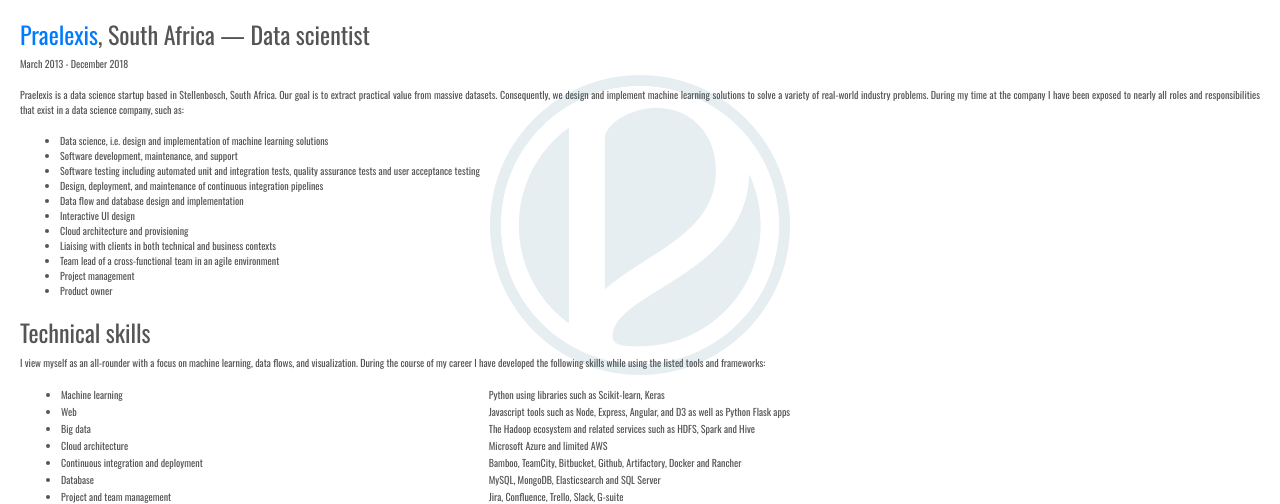
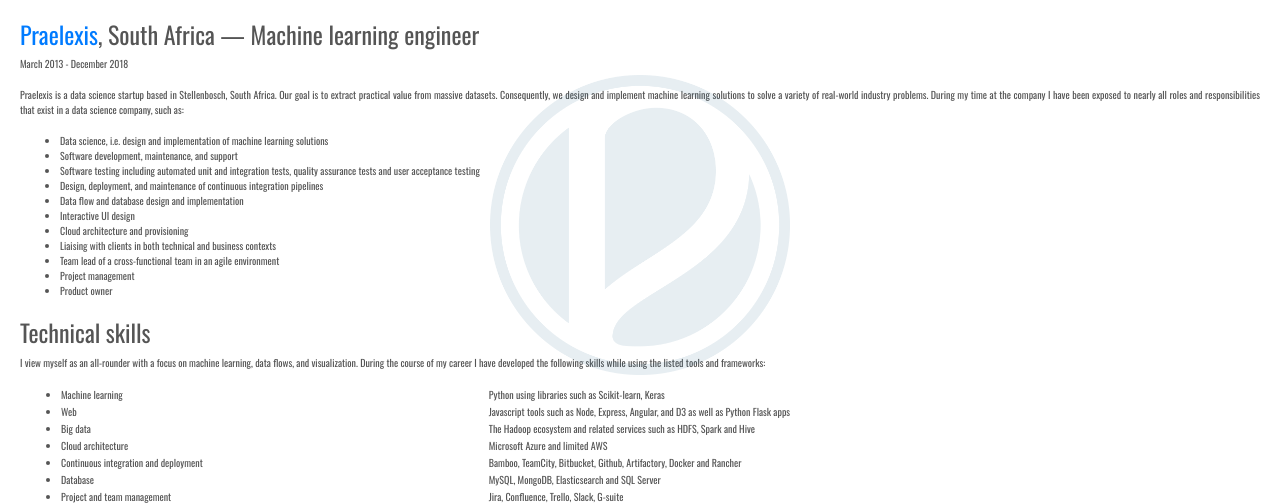
Before and after one commit to wikusbrink/wikusbrink.com, a Flask app: page / in a window 1280 px wide. Shown: the part 1313-1817 px from the top of the page. Run offline with Flask 2, Linux system fonts and the light colour scheme; parts of the project's set-up code (start-up, migrations or seed data) failed here and were passed over; some libraries are stand-ins or nearby versions.

Commit message:
Final touches

```diff
--- a/project/templates/index.html
+++ b/project/templates/index.html
@@ -270,7 +270,7 @@
 <div>
     <div class="content-background career-background"></div>
     <div class="content career">
-        <h4><a href='http://praelexis.com/' target='_blank'>Praelexis</a>, South Africa — Data scientist</h4>
+        <h4><a href='http://praelexis.com/' target='_blank'>Praelexis</a>, South Africa — Machine learning engineer</h4>
         <p>March 2013 - December 2018</p>
         <p>
 Praelexis is a data science startup based in Stellenbosch, South Africa.
```
